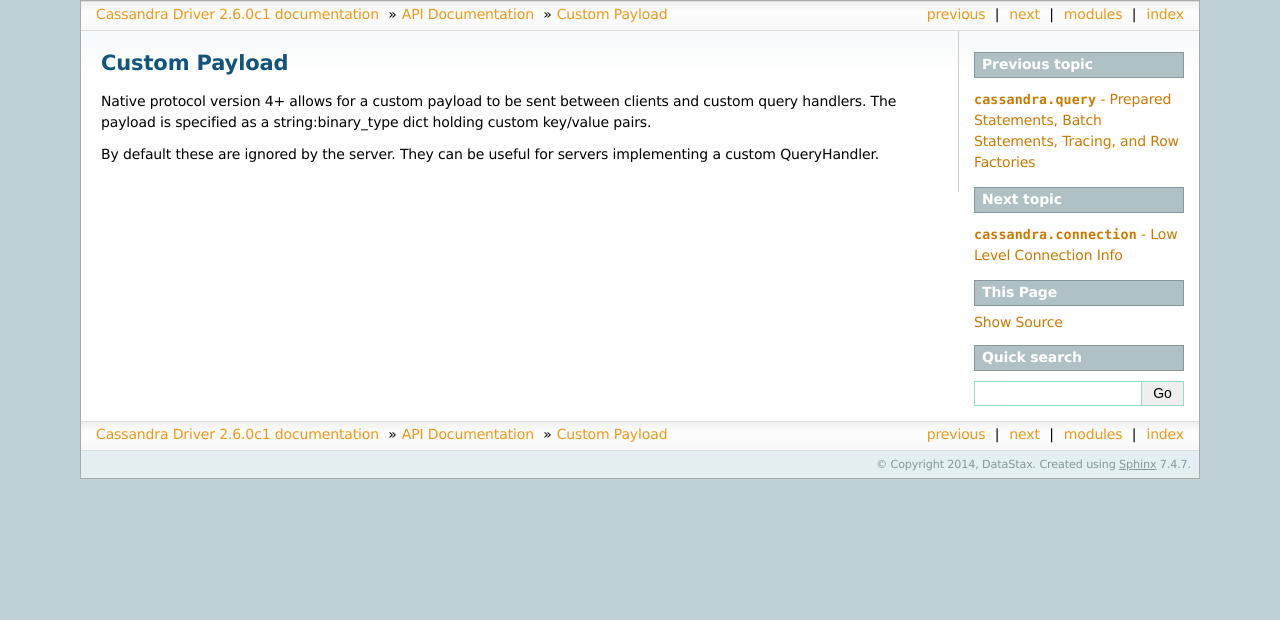
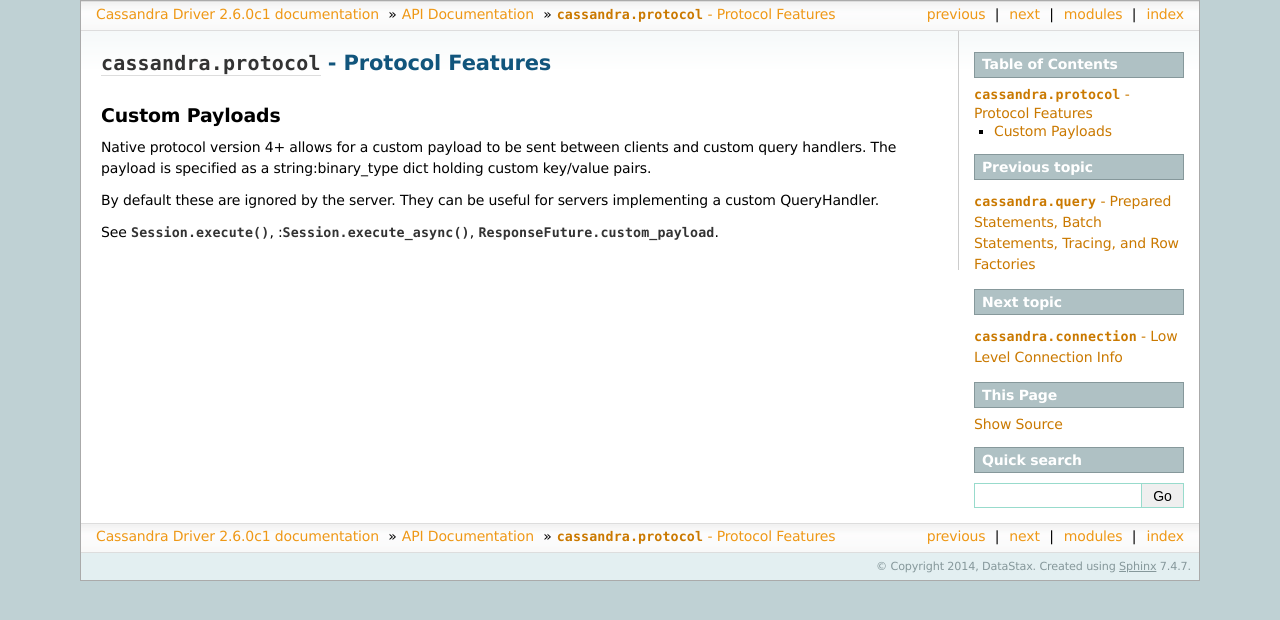
Before and after one commit to datastax/python-driver, a Sphinx documentation site: the page built from docs/api/cassandra/protocol.rst, in a window 1280 px wide. Shown: the top 620 px of the page. Built offline with Sphinx 7.4.7, drawn with Linux system fonts in a browser that asks for light colours; pages that are not in the unit, such as notebooks, are missing from menus.

Commit message:
Fix cassandra.protocol API docs

```diff
--- a/docs/api/cassandra/protocol.rst
+++ b/docs/api/cassandra/protocol.rst
@@ -1,10 +1,17 @@
+``cassandra.protocol`` - Protocol Features
+=====================================================================
+
+.. module:: cassandra.protocol
+
 .. _custom_payload:
 
-Custom Payload
-==============
+Custom Payloads
+---------------
 Native protocol version 4+ allows for a custom payload to be sent between clients
 and custom query handlers. The payload is specified as a string:binary_type dict
 holding custom key/value pairs.
 
 By default these are ignored by the server. They can be useful for servers implementing
 a custom QueryHandler.
+
+See :meth:`.Session.execute`, ::meth:`.Session.execute_async`, :attr:`.ResponseFuture.custom_payload`.
```
